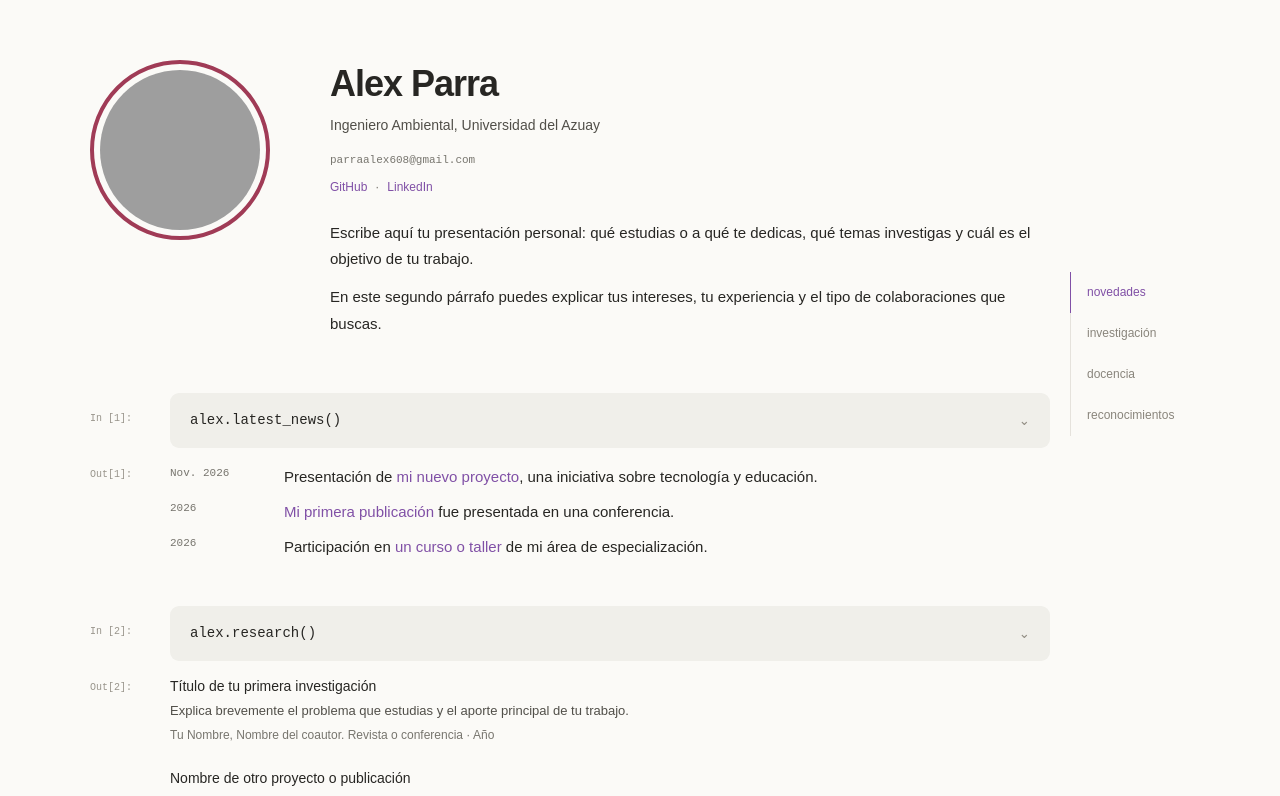
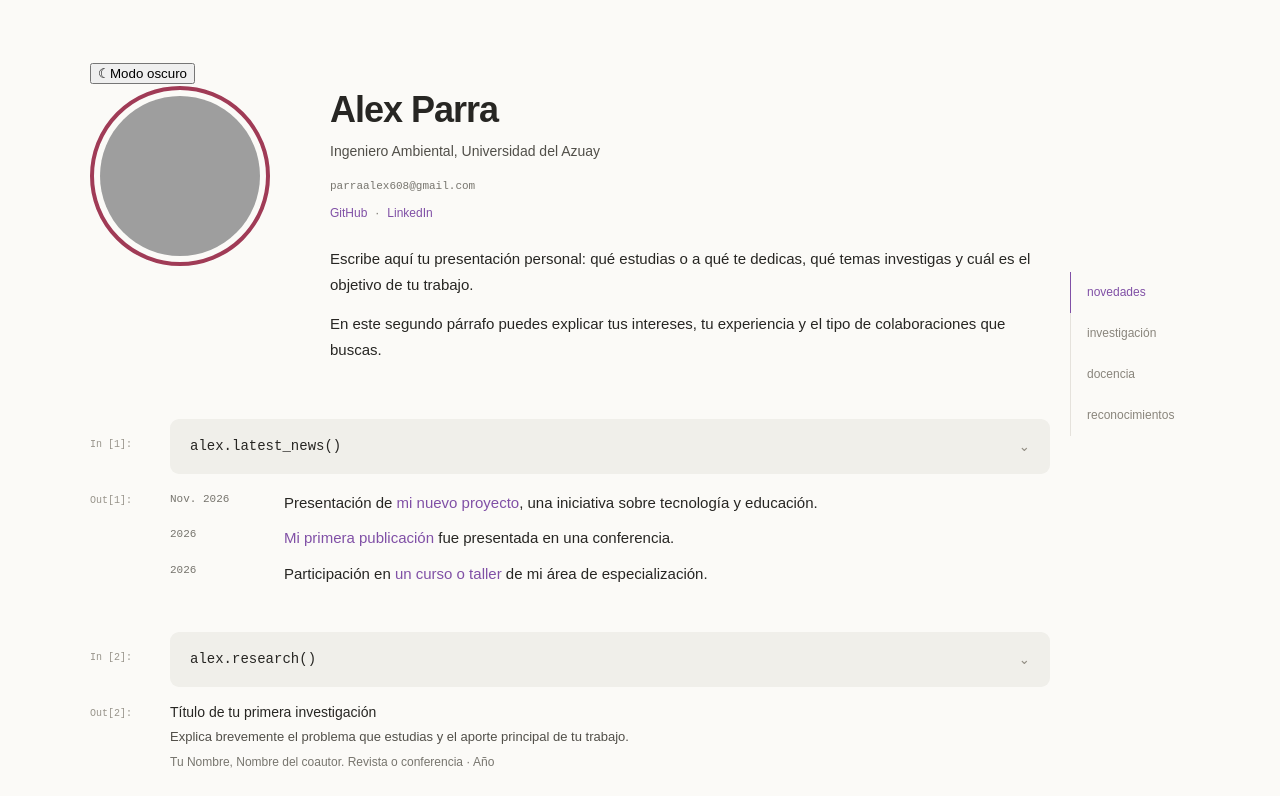
Before and after one commit to alexpparra/alexpparra.github.io, a React (Vite) app: page / in a window 1280 px wide. Shown: the top 796 px of the page. Built offline with nearby package versions, Linux system fonts and the light colour scheme; grey boxes are pictures that could not be loaded.

Commit message:
Update App.jsx

```diff
--- a/src/App.jsx
+++ b/src/App.jsx
@@ -24,6 +24,31 @@ function Celda({seccion,numero,children}){
 export default function App(){
  const [activa,setActiva]=useState('news');
  const [fotoError,setFotoError]=useState(false);
+
+ const [temaOscuro, setTemaOscuro] = useState(() => {
+   try {
+     const guardado = localStorage.getItem('tema-pagina');
+
+     if (guardado === 'oscuro') return true;
+     if (guardado === 'claro') return false;
+   } catch {
+     // La página sigue funcionando si no se puede guardar la preferencia.
+   }
+
+   return window.matchMedia('(prefers-color-scheme: dark)').matches;
+ });
+
+ useEffect(() => {
+   const tema = temaOscuro ? 'oscuro' : 'claro';
+
+   document.documentElement.dataset.tema = tema;
+
+   try {
+     localStorage.setItem('tema-pagina', tema);
+   } catch {
+     // Cambiar de tema funciona aunque el almacenamiento esté bloqueado.
+   }
+ }, [temaOscuro]);
  useEffect(()=>{
   let pendiente=0;
   const actualizar=()=>{
@@ -40,6 +65,19 @@ export default function App(){
   return()=>{window.removeEventListener('scroll',programar);window.removeEventListener('resize',programar);observer.disconnect();cancelAnimationFrame(pendiente)};
  },[]);
  return <div className="page">
+  <button
+  type="button"
+  className="theme-toggle"
+  onClick={() => setTemaOscuro(actual => !actual)}
+>
+  <span aria-hidden="true">
+    {temaOscuro ? '☀' : '☾'}
+  </span>
+
+  <span>
+    {temaOscuro ? 'Modo claro' : 'Modo oscuro'}
+  </span>
+</button>
   <a className="skip" href="#contenido">Saltar al contenido</a>
   <header className="hero">
    <div className="portrait">{perfil.foto&&!fotoError?<img src={archivo(perfil.foto)} alt={`Retrato de ${perfil.nombre}`} onError={()=>setFotoError(true)} width="180" height="180"/>:<span aria-label="Espacio para tu fotografía">{perfil.iniciales}</span>}</div>
```
